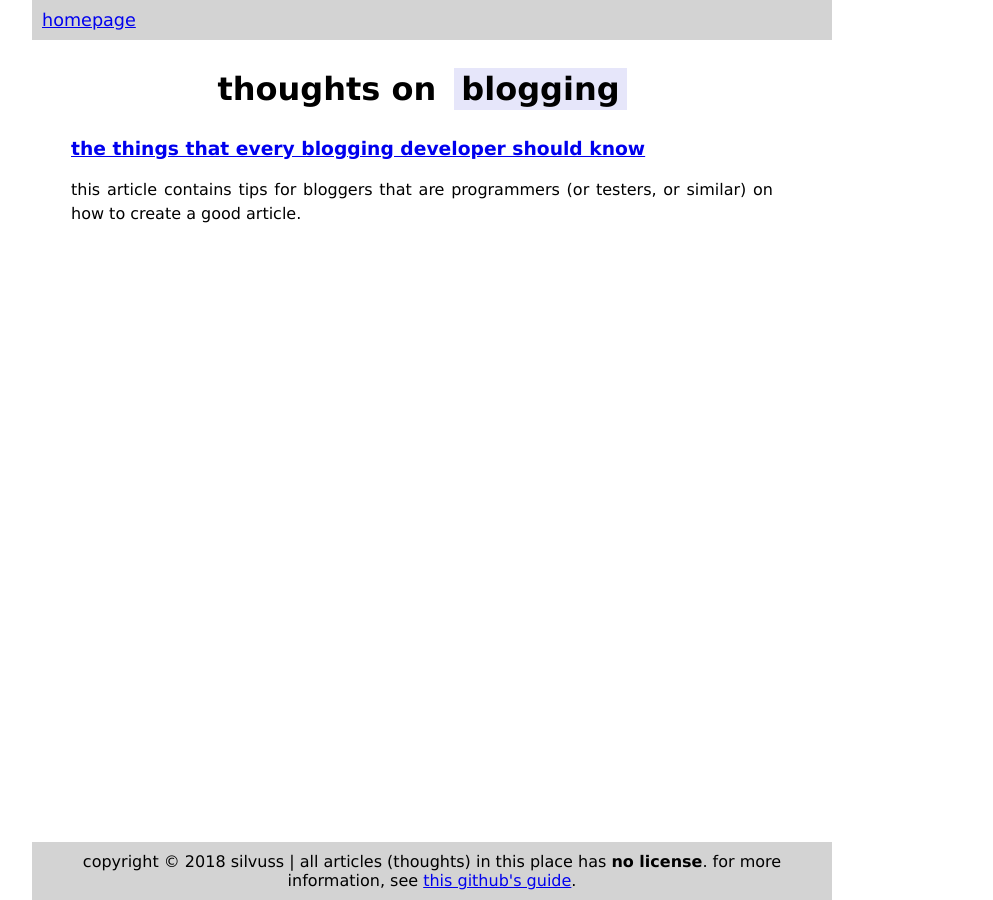
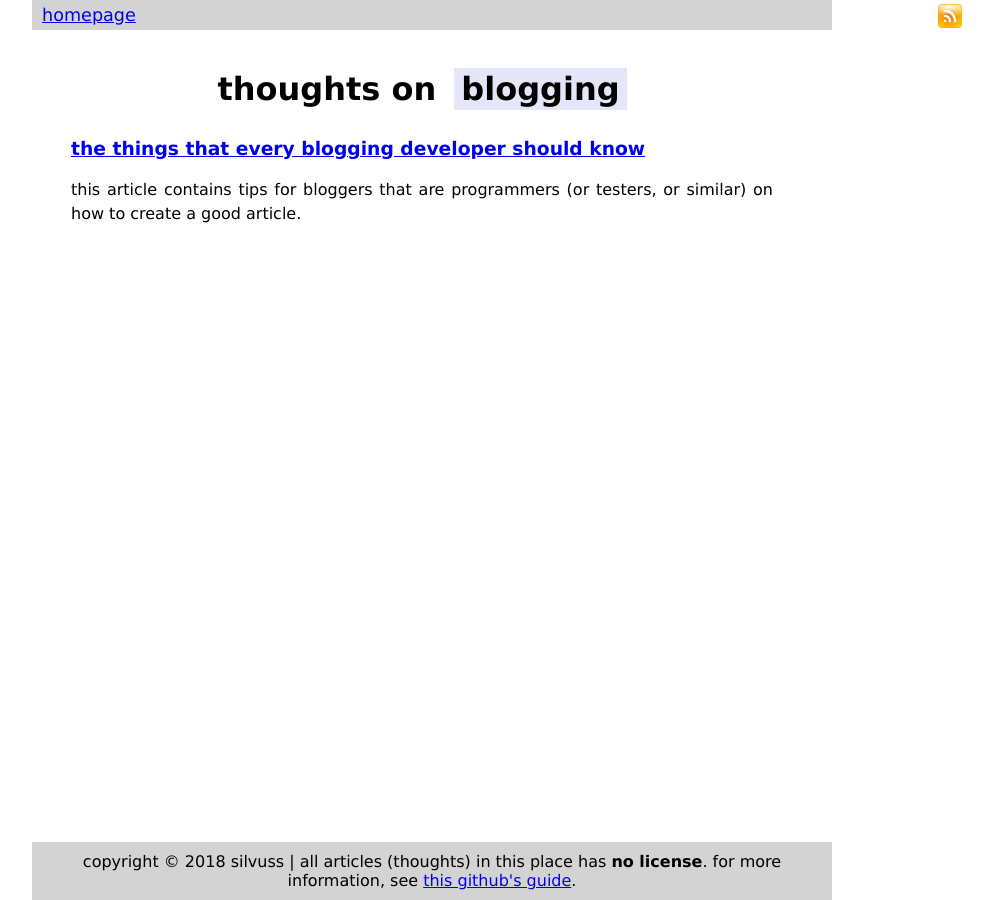
Before and after one commit to DevSilv/ARCHIVED-varts-plain-css, a Jekyll site: the page built from tags/blogging.html, in a window 1280 px wide. Shown: the whole page, without its empty margins (208-1201 px from the left). Built offline with Jekyll 4.4.1, drawn with Linux system fonts in a browser that asks for light colours.

Commit message:
add rss icon to site, fix grid

```diff
--- a/_layouts/default.html
+++ b/_layouts/default.html
@@ -43,6 +43,11 @@
 
 <body>
     <div class="container">
+        <div class="rss-container">
+            <a href="/feed.xml">
+                <img src="/rss-icon-640-480.png" class="rss-icon">
+            </a>
+        </div>
         {{ content }}
         <footer class="footer">
             <span>copyright &copy; 2018 silvuss</span> | <span>all articles (thoughts) in this place has <strong>no license</strong>. for more information, see <a href="https://choosealicense.com/no-permission/">this github's guide</a>.</span>
--- a/css/default.css
+++ b/css/default.css
@@ -2,16 +2,14 @@ body {
     background-color: white;
     font-family: 'Lucida Sans', 'Lucida Sans Regular', 'Lucida Grande', 'Lucida Sans Unicode', Geneva, Verdana, sans-serif;
 
+    margin: auto;
     max-width: 800px;
-    margin: auto;
 }
 
 .container {
     overflow-wrap: break-word;
 
     height: 100vh;
-
-    display: grid;
 }
 
 .footer {
@@ -29,6 +27,15 @@ h2 {
     font-size: 1.3rem;
 }
 
+.rss-container {
+    z-index: 1;
+}
+
+.rss-icon {
+    max-width: 24px;
+    max-height: 24px;
+}
+
 @media (min-width: 450px) {
     h1 {
         font-size: 2rem;
--- a/css/page.css
+++ b/css/page.css
@@ -1,3 +1,9 @@
+.container {
+    display: grid;
+    grid-template-rows: 40px 1fr auto;
+    grid-template-columns: auto;
+}
+
 .header {
     background-color: lightgray;
     font-family: 'Lucida Sans', 'Lucida Sans Regular', 'Lucida Grande', 'Lucida Sans Unicode', Geneva, Verdana, sans-serif;
@@ -7,19 +13,17 @@
     padding-bottom: 5px;
     padding-right: 10px;
     padding-left: 10px;
+    max-width: 780px;
+    width: 100%;
 
-    position: sticky;
+    /* position: sticky; */
+    position: fixed;
     top: 0;
 
     display: flex;
     align-items: center;
 
     grid-row: 1 / span 1;
-}
-
-.container {
-    grid-template-rows: 40px 1fr auto;
-    grid-template-columns: auto;
 }
 
 .content-container {
@@ -53,8 +57,22 @@
     text-align: center;
 }
 
+.rss-container {
+    position: fixed;
+    top: 4px;
+    right: 20;
+}
+
+.footer {
+    grid-row: 3 / span 1;
+}
+
 @media (min-width: 450px) {
     .content {
         line-height: 150%;
     }
+
+    .rss-container {
+        right: 110px;
+    }
 }
```
Also changed, not shown: css/index.css (+21 -5 lines), css/post.css (+9 -4 lines), rss-icon-640-480.png (added), 1 other file.
